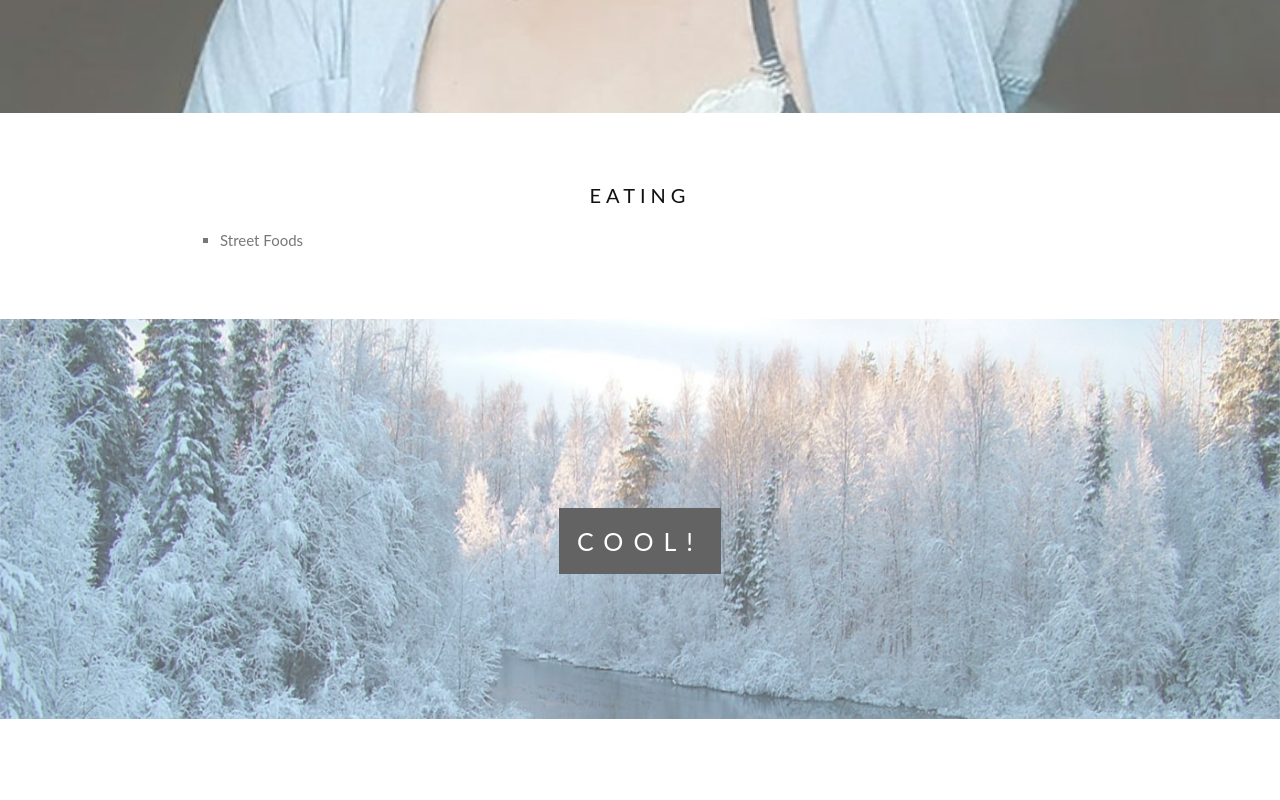
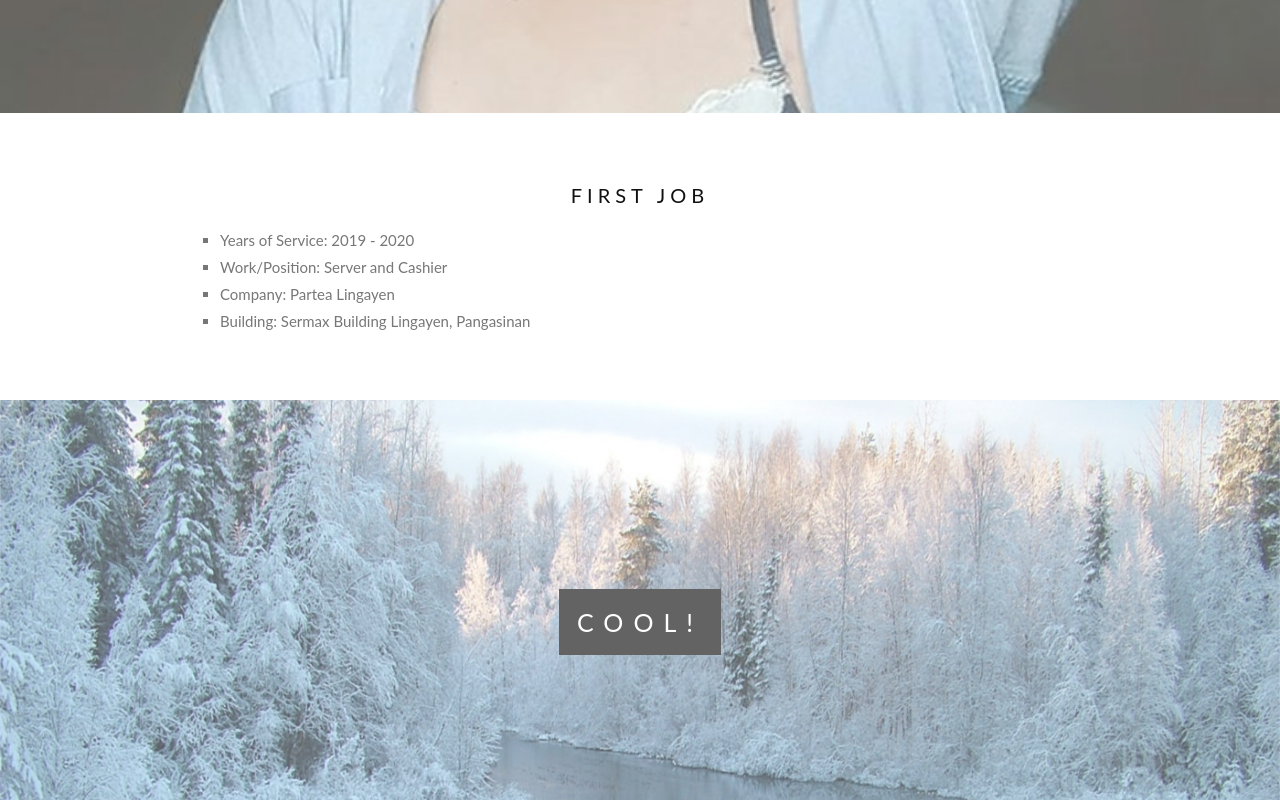
Before and after one commit to mjmm2020/mjmm2020.github.io, a plain HTML site: page pages/about.html in a window 1280 px wide. Shown: the part 3138-3938 px from the top of the page. Before the commit the page ends 3857 px from the top, so only its background shows below. Drawn offline with Linux system fonts and the light colour scheme.

Commit message:
Update about.html

```diff
--- a/pages/about.html
+++ b/pages/about.html
@@ -102,10 +102,13 @@
   </div>
 
   <div class="para-text-container">
-    <h3 style="text-align:center;">EATING</h3>
+    <h3 style="text-align:center;">FIRST JOB</h3>
     <p>
       <ul style="list-style-type:square; margin-left: 100px;">
-        <li>Street Foods</li>
+        <li>Years of Service: 2019 - 2020</li>
+        <li>Work/Position: Server and Cashier</li>
+        <li>Company: Partea Lingayen</li>
+        <li>Building: Sermax Building Lingayen, Pangasinan</li>
       </ul>
     </p>
   </div>
```
